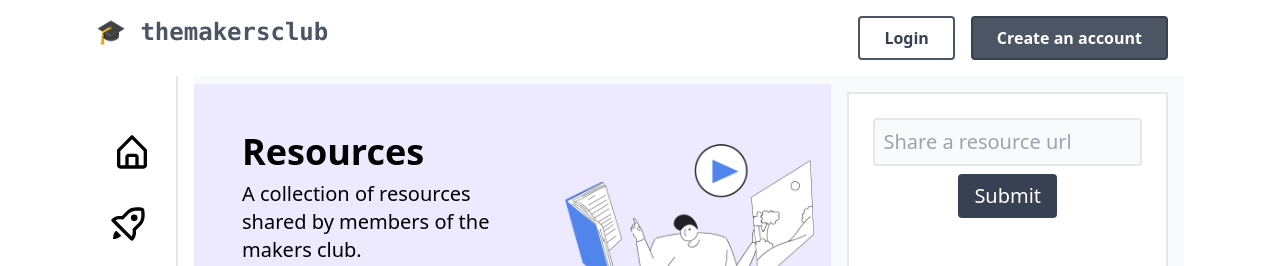
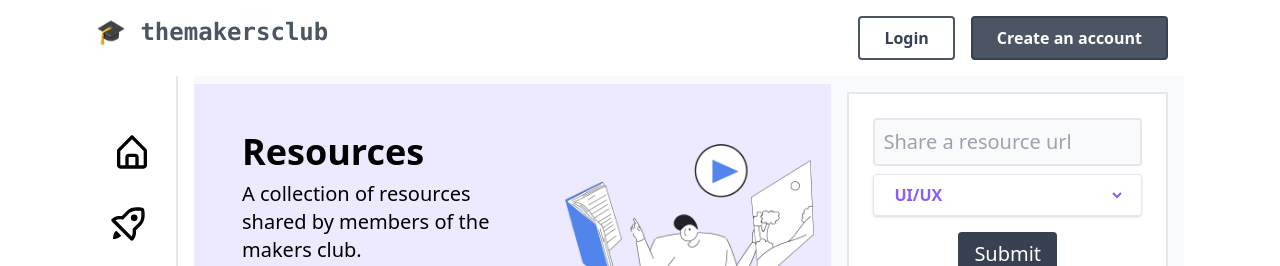
Before and after one commit to rutikwankhade/themakersclub, a React (Create React App) app: page /resources in a window 1280 px wide. Shown: the top 266 px of the page. Built offline with nearby package versions, Linux system fonts and the light colour scheme; no server answers; what @tailwindcss/typography would draw is missing.

Commit message:
feat: add dropdown for resource categories

```diff
--- a/src/pages/Resources.js
+++ b/src/pages/Resources.js
@@ -1,10 +1,24 @@
-import React from 'react';
+import React, { useState, useEffect } from 'react';
 import resourcesImg from '../assets/images/resources.png'
 
 import { LinkPreview } from '@dhaiwat10/react-link-preview';
+import downArrowIcon from '../assets/icons/down-arrow.svg'
 
 
 const Resources = () => {
+
+
+    const [resourceCategory, setResourceCategory] = useState('');
+    const [resourceUrl, setResourceUrl] = useState('')
+
+
+
+    useEffect(() => {
+        console.log(resourceCategory)
+    }, [resourceCategory])
+
+
+
     return (
         <div className="bg-gray-50">
 
@@ -44,11 +58,30 @@ const Resources = () => {
 
                 <div className="sticky top-20 h-60 bg-white border-2 p-6 m-4  w-4/12">
                     <input
+                        onChange={(e) => setResourceUrl(e.target.value)}
                         placeholder="Share a resource url"
                         className="text-xl bg-gray-50 border-2 w-full p-2 rounded" />
 
 
+                    <div class=" inline-block relative w-full border my-2 px-4 py-2 rounded shadow">
+                        <select
+                            onChange={(e) => setResourceCategory(e.target.value)}
+                            className="block w-full bg-white text-purple-500 font-semibold focus:outline-none"
+                        >
+                            <option>UI/UX</option>
+                            <option>CSS</option>
+                            <option>Tools</option>
+                            <option>Design</option>
+                            <option></option>
+                            <option>Web dev</option>
+                            <option>Marketing</option>
+                            <option>Writing</option>
+                            <option>Hackathons</option>
+                            <option>Others</option>
 
+                        </select>
+
+                    </div>
                     <button className=" flex mx-auto text-xl bg-gray-700 text-white p-2 px-4 my-2 rounded">Submit</button>
                 </div>
 
```
Also changed, not shown: src/assets/icons/down-arrow.svg (added).
